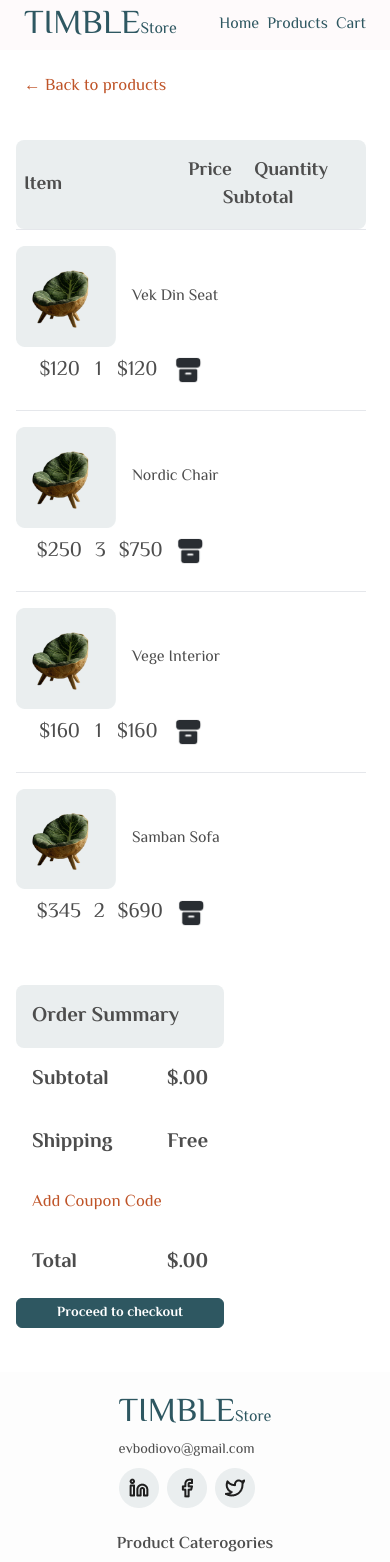
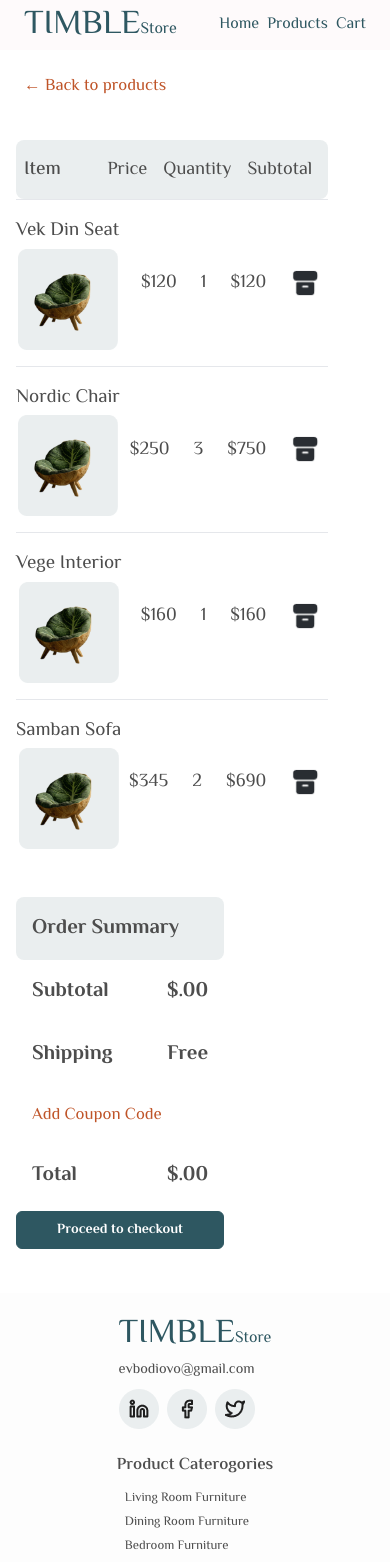
Before and after one commit to OvyEvbodi/e-commerce, a Next.js app: page /cart in a window 390 px wide. Shown: the top 1562 px of the page. Built offline with nearby package versions, Linux system fonts and the light colour scheme.

Commit message:
Optimize cart component for responsiveness

```diff
--- a/app/cart/CartItem.tsx
+++ b/app/cart/CartItem.tsx
@@ -11,13 +11,13 @@ export interface CartItemProps {
 const CartItem:NextPage<CartItemProps> = ({thumbnail, name, price, quantity }) => {
   return (
     <div className="py-4 flex flex-wrap items-center justify-between border-t">
-      <div className="flex flex-wrap items-center justify-center gap-4">
+      <div className="flex flex-col-reverse md:flex-row flex-wrap items-center justify-center gap-1 md:gap-4">
         <div>
           <Image src={thumbnail} width={100} height={100} alt={name} />
         </div>
-        <h3 className="lg:text-[1.2rem]">{name}</h3>
+        <h3 className="text-[1.2rem]">{name}</h3>
       </div>
-      <div className="w-3/5 text-[1.3rem] flex flex-wrap justify-evenly items-center p-2">
+      <div className="md:w-3/5 text-[1.15rem] md:text-[1.3rem] gap-6 flex flex-wrap justify-evenly items-center p-2">
         <p className="">${price}</p>
         <p>{quantity}</p>
         <p>${quantity * price}</p>
--- a/app/cart/page.tsx
+++ b/app/cart/page.tsx
@@ -13,10 +13,10 @@ const Cart = () => {
         <Link href="products">Back to products</Link>
       </div>
       <div className="flex flex-wrap ">
-        <div  className="lg:w-2/3  p-4 lg:px-12">
+        <div  className="md:min-w-[700px] lg:w-2/3  p-4 lg:px-12">
           <div className="bg-grey-bg rounded-[8px] text-[1.2rem] flex flex-wrap justify-between items-center p-2">
-            <h6 className="font-bold">Item</h6>
-            <div className="font-bold w-3/5 flex flex-wrap justify-evenly items-center p-2 lg:pr-16">
+            <h6 className="font-[500] md:font-bold">Item</h6>
+            <div className="md:font-[600] lg:font-bold md:w-3/5 text-[1.15rem] md:text-[1.3rem] gap-4 flex flex-wrap justify-evenly items-center p-2">
               <h6>Price</h6>
               <h6>Quantity</h6>
               <h6>Subtotal</h6>
--- a/components/SmallButton.tsx
+++ b/components/SmallButton.tsx
@@ -6,7 +6,7 @@ const SmallButton: NextPage<ButtonProps> = ({ type, text, onClick, disabled , fl
     return(
     <button onClick={ onClick } type={ type } disabled={ disabled }
     className={
-        flag == "fill" ? "my-1 py-1 px-10 text-sm hover:text-green rounded-[6px] border border-green hover:bg-white bg-green text-white transition-all duration-300 " : "my-1 py-1 px-10 text-sm hover:text-white rounded-[6px] border border-green hover:bg-green bg-white text-green transition-all duration-300"
+        flag == "fill" ? "my-1 py-2 px-10 text-sm hover:text-green rounded-[6px] border border-green hover:bg-white bg-green text-white transition-all duration-300 " : "my-1 py-2 px-10 text-sm hover:text-white rounded-[6px] border border-green hover:bg-green bg-white text-green transition-all duration-300"
     }
     >{ text }</button>
     )
```
